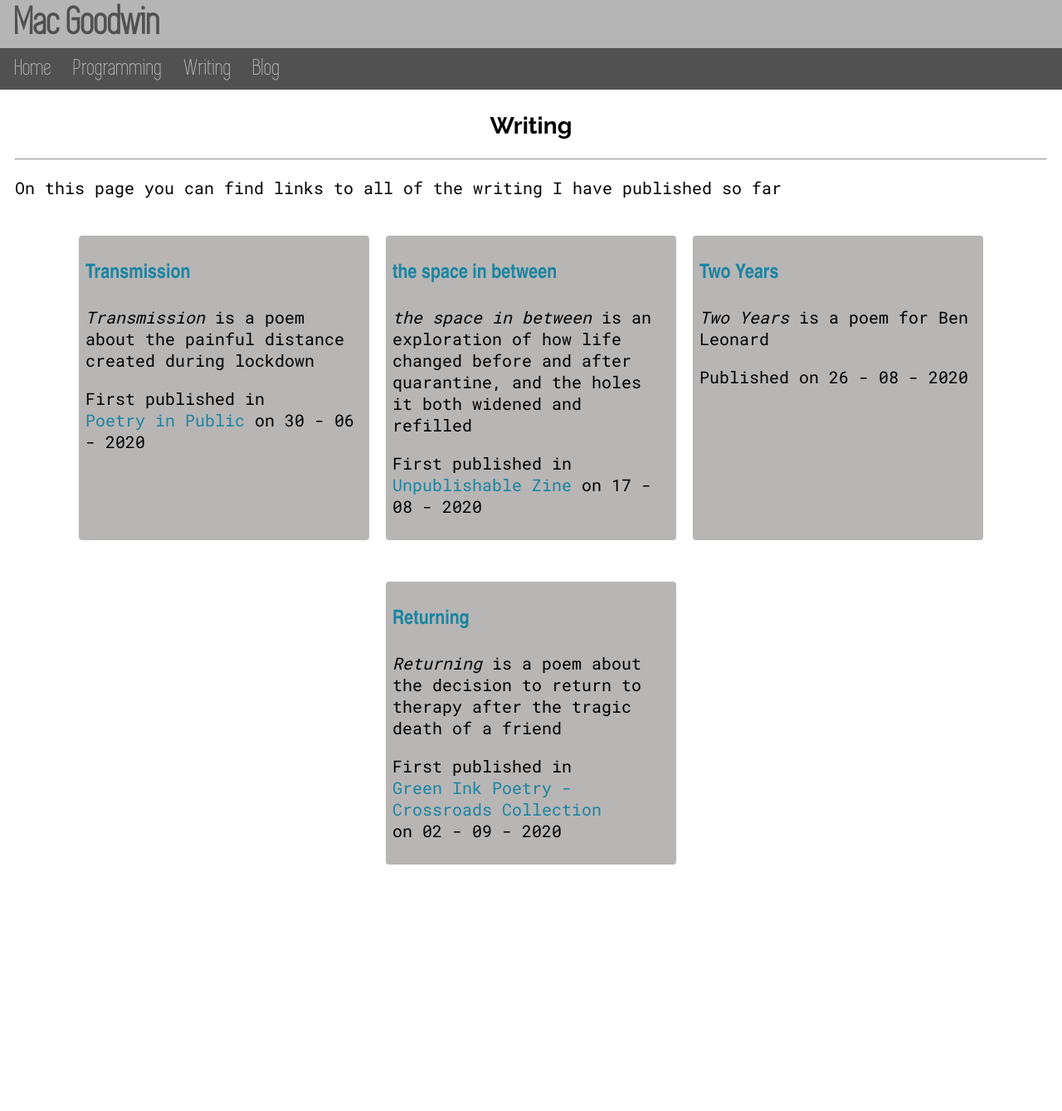
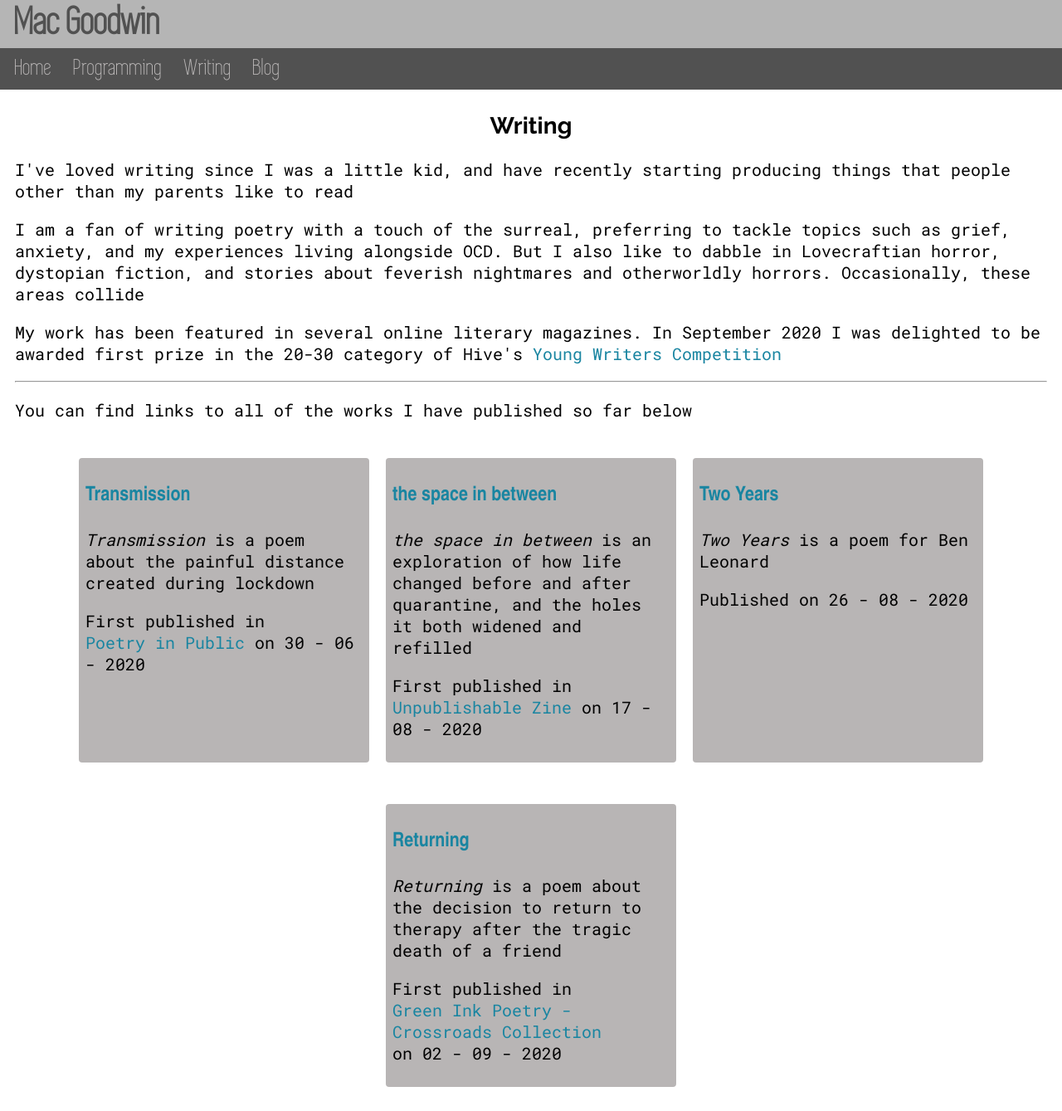
Before and after one commit to Twigonometry/mac-goodwin.com, a Jekyll site: the page built from mac-goodwin/writing.html, in a window 1280 px wide. Shown: the whole page at 83% size. Built offline with Jekyll 4.4.1, drawn with Linux system fonts in a browser that asks for light colours; some web fonts are replaced; before the commit the page ends 1071 px from its top, so only the background shows below that.

Commit message:
Adjusting some descriptions

```diff
--- a/mac-goodwin/_sass/writing.scss
+++ b/mac-goodwin/_sass/writing.scss
@@ -25,7 +25,7 @@ main h4 {
   }
 
 @media only screen and (min-width: 1390px) {
-    .shrink-text p {
+    .shrink-text, .shrink-text-med p {
         font-size: 20px;
     }
 }
--- a/mac-goodwin/writing.html
+++ b/mac-goodwin/writing.html
@@ -8,10 +8,19 @@ custom_font: https://fonts.googleapis.com/css2?family=Roboto+Mono&display=swap
 
 <div class="subpage_banner">
     <h2>Writing</h2>
-    <hr>
 </div>
 
-<p>On this page you can find links to all of the writing I have published so far</p>
+<p>I've loved writing since I was a little kid, and have recently starting producing things that people other than my parents like to read</p>
+
+<p>I am a fan of writing poetry with a touch of the surreal, preferring to tackle topics such as grief, anxiety, and my experiences living alongside OCD. But I also like to dabble in Lovecraftian horror, dystopian fiction, and stories about feverish nightmares and otherworldly horrors. Occasionally, these areas collide</p>
+
+<p>My work has been featured in several online literary magazines. In September 2020 I was delighted to be awarded first prize in the 20-30 category of Hive's <a href="http://www.hivesouthyorkshire.com/compresults-2020">Young Writers Competition</a></p>
+
+<hr>
+
+<p>You can find links to all of the works I have published so far below</p>
+
+
 
 <div id="showcases">
     {% for item in site.writing-showcases %}
--- a/mac-goodwin/writing/showcases/transmission.html
+++ b/mac-goodwin/writing/showcases/transmission.html
@@ -10,6 +10,8 @@ custom_css: writing
 <h4>Published on 30 - 06 - 2020</h4>
 
 <p><i>Transmission</i> was first published in <a href="https://poetryinpublic.co.uk/transmission-by-mac-goodwin/">Poetry in Public</a></p>
+
+<p>It is a deeply personal poem, made doubly special by the fact that it was my first published work as an adult writer</p>
 
 <hr>
 
```
